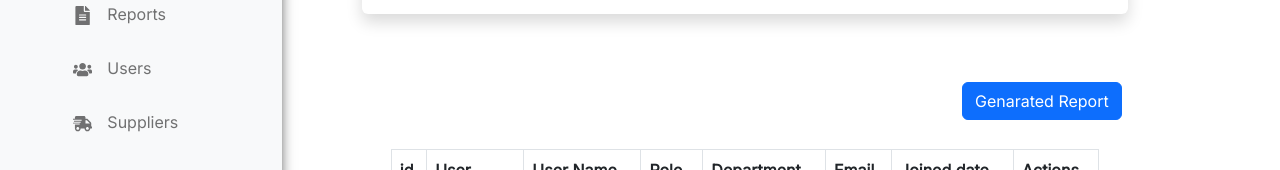
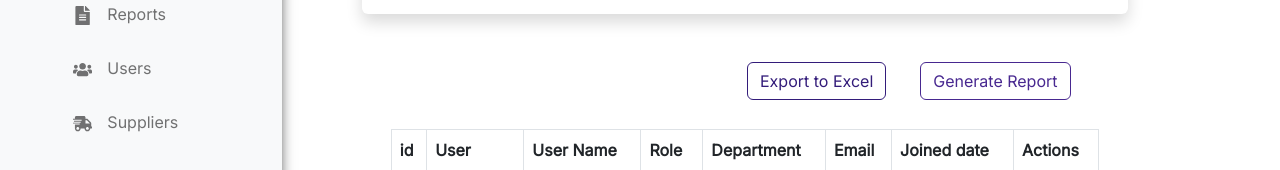
Before and after one commit to Krishanthaudayakumara/AssetFlow-EAM_Group_06_UOM-IT, a React (Create React App) app in the folder Client/: page /Report in a window 1280 px wide. Shown: the part 287-457 px from the top of the page. Built offline with nearby package versions, Linux system fonts and the light colour scheme.

Commit message:
Update reportbutton

```diff
--- a/Client/src/components/Report/ReportButton.tsx
+++ b/Client/src/components/Report/ReportButton.tsx
@@ -1,10 +1,24 @@
 import React from 'react';
 import { Button } from 'react-bootstrap';
+import 'bootstrap/dist/css/bootstrap.min.css';
+
 
 const ReportButton: React.FC = () => {
     return (
       <div>
-       <Button className="btn btn-outline light btn" style={{margin:"20px 0 0 665px"}}>Genarated Report</Button>
+      <div className='container'>
+
+        <div className='row'>
+          <div className='col-9' style={{padding:"0 0 0 450px"}}>
+
+            <Button  variant="outline-primary"type="button"style={{ backgroundColor: "white" ,borderColor: "#331c7a",color: "#331c7a"}} >Export to Excel</Button>
+          </div>
+          <div className='col-3' style={{padding:"0 0 0 0"}}>
+
+          <Button  variant="outline-primary"type="button"style={{ backgroundColor: "white" ,borderColor: "#482890",color: "#482890"}} >Generate Report</Button>
+          </div>
+        </div>
+      </div>
 
       </div>
     );
```
